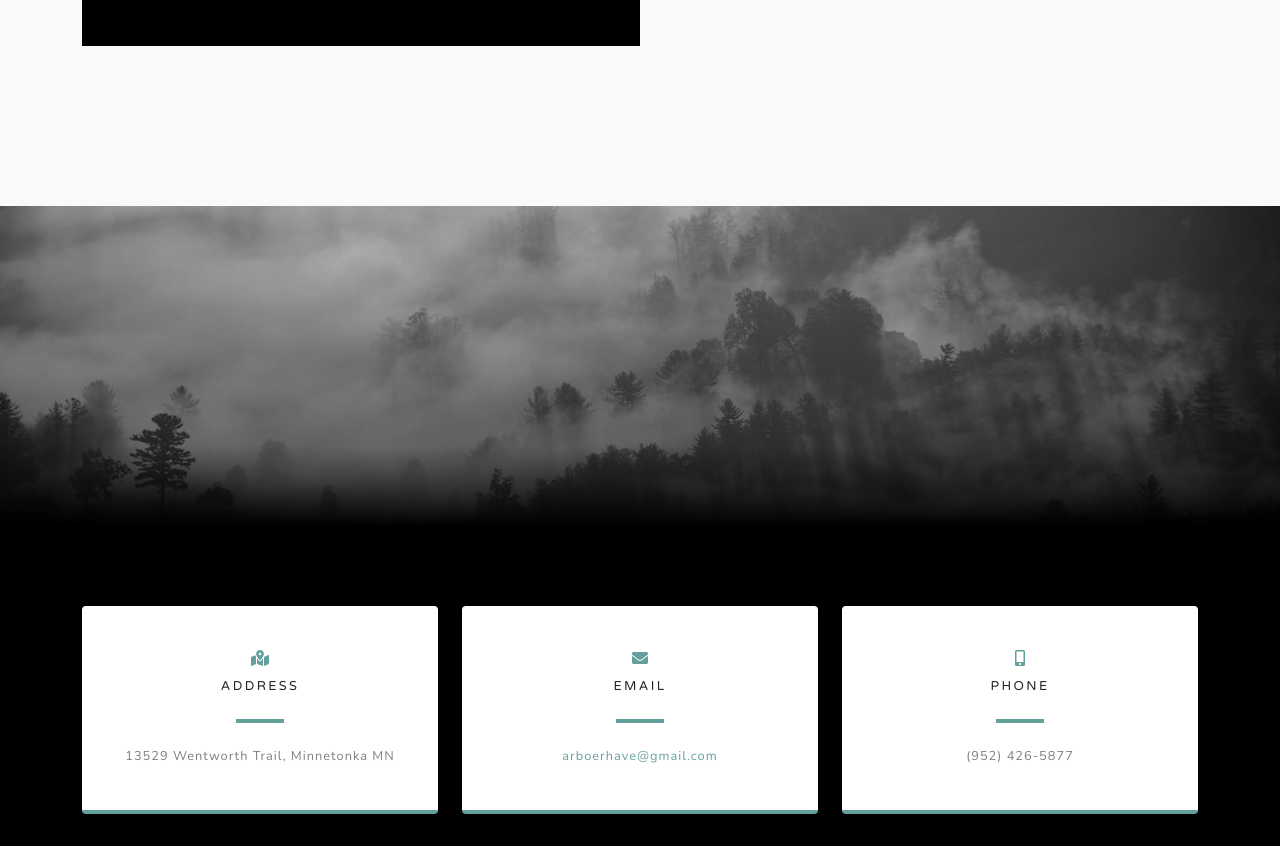
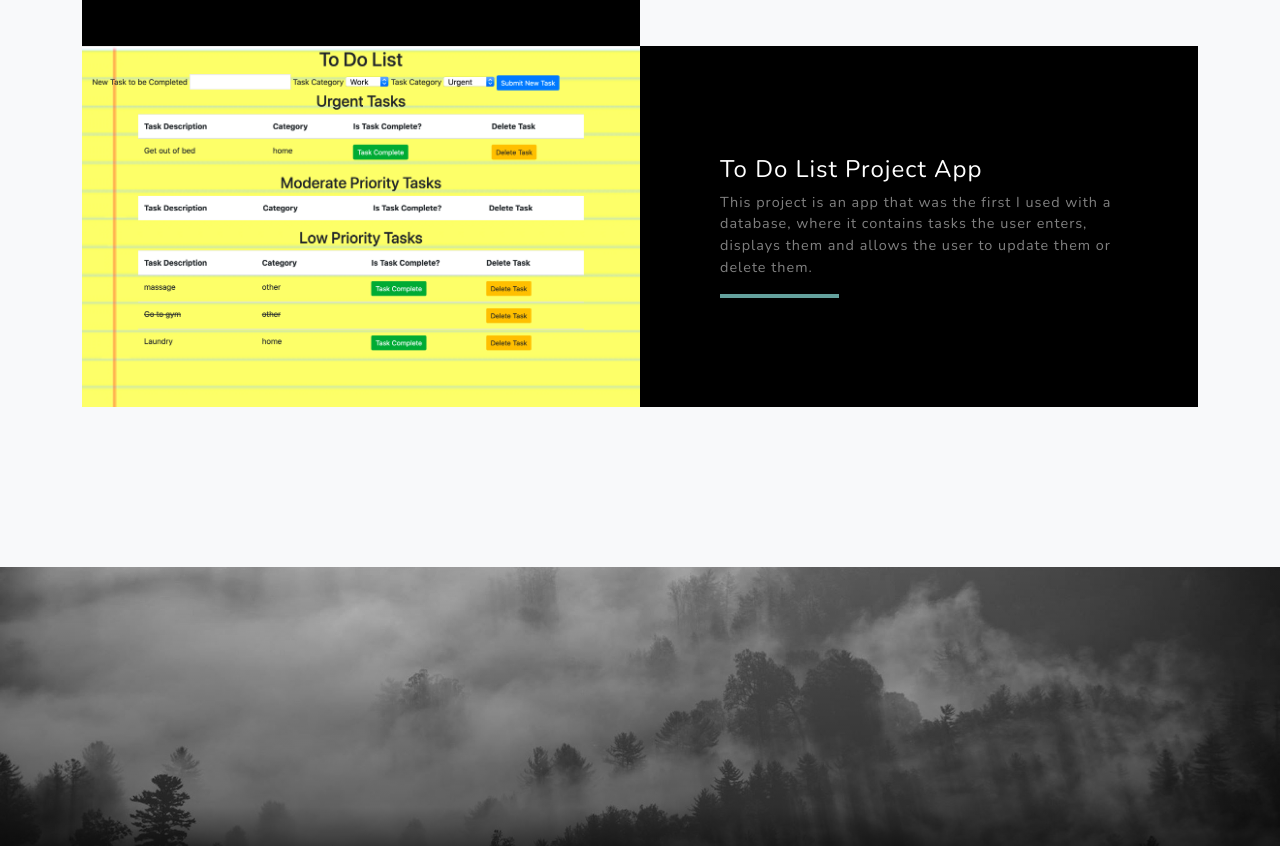
Before and after one commit to aboerhave/aboerhave.github.io, a plain HTML site: page index.html in a window 1280 px wide. Shown: the part 2173-3019 px from the top of the page. Drawn offline with nearby package versions, Linux system fonts and the light colour scheme.

Commit message:
to do list added

```diff
--- a/index.html
+++ b/index.html
@@ -103,6 +103,21 @@
                         </div>
                     </div>
                 </div>
+                    <!-- Project One Row-->
+                    <div class="row justify-content-center no-gutters mb-5 mb-lg-0">
+                        <div class="col-lg-6"><img class="img-fluid" src="assets/img/picture.png" alt="To Do page screen shot" /></div>
+                        <div class="col-lg-6">
+                            <div class="bg-black text-center h-100 project">
+                                <div class="d-flex h-100">
+                                    <div class="project-text w-100 my-auto text-center text-lg-left">
+                                        <h4 class="text-white">To Do List Project App</h4>
+                                        <p class="mb-0 text-white-50">This project is an app that was the first I used with a database, where it contains tasks the user enters, displays them and allows the user to update them or delete them.</p>
+                                        <hr class="d-none d-lg-block mb-0 ml-0" />
+                                    </div>
+                                </div>
+                            </div>
+                        </div>
+                    </div>
             </div>
         </section>
         <!-- Signup-->
```
